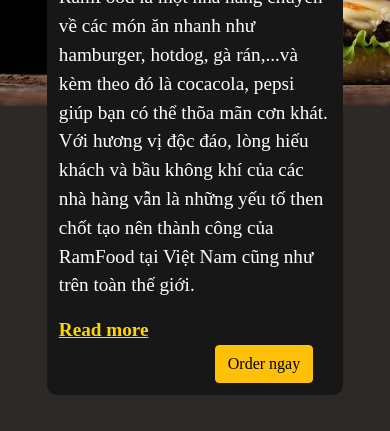
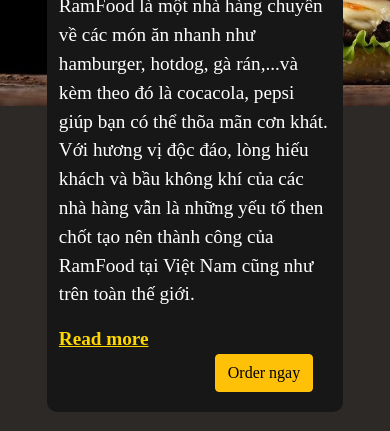
Before and after one commit to MinhKiet05/Web-ban-do-an-demo, a plain HTML site: page HTML/about.html in a window 390 px wide. Shown: the part 211-642 px from the top of the page. Drawn offline with nearby package versions, Linux system fonts and the light colour scheme.

Commit message:
Last last commit

```diff
--- a/CSS/Menu.css
+++ b/CSS/Menu.css
@@ -251,7 +251,9 @@ label {
 .card{
   margin-bottom: 5px;
 }
-
+.btnOrder a{
+  margin-right: 2px;
+}
 @media (max-width: 1000px) {
   .main{
     padding-left: 5px;
--- a/CSS/about.css
+++ b/CSS/about.css
@@ -130,20 +130,21 @@ li {
     padding-right: 10px;
 }
 .main{
-
-    height: 55.75vw;
+    min-height: 850px;
+    height: auto;
         background: url(../img/about.jpg);
           background-size: contain;
           background-repeat: no-repeat;
           background-color: rgb(44, 41, 38);
         margin-top: 98px;
-        padding-top: 1px;
+        padding-top: 10px;
   }
 .container {
     font-family: 'Times New Roman', Times, serif;
     font-size: 120%;
     background-color: rgb(23, 23, 23);
     color: white;
+    height: auto;
     padding-bottom: 5px;
     border-bottom-left-radius: 10px;
     border-bottom-right-radius: 10px;
@@ -152,7 +153,8 @@ li {
     width: 60vw;
     margin-left: 12vw;
     margin-top: 6vw;
-    padding-bottom: 12px;
+    padding-bottom: 20px;
+    margin-bottom: 100px;
   }
 
   #check {
@@ -199,120 +201,7 @@ li {
     .infomation .infomationInCountry{
       width: 100%;
     }
-  }
-
-  @media (max-width: 1000px) {
     .contact{
       flex-direction: column;
     }
-    .main{
-        height:65vw;
-    }
-    .container{
-        width: 68vw;
-    }
-}
-@media (max-width: 950px) {
-    .main{
-        height:70vw;
-    }
-    .container{
-        width: 76vw;
-    }.container{
-        width: 72vw;
-    }
-}
-@media (max-width: 950px) {
-    .main{
-        height:70vw;
-    }
-    .container{
-        width: 76vw;
-    }.container{
-        width: 68vw;
-    }
-}
-@media (max-width: 800px) {
-    .main{
-        height:75vw;
-    }
-    .container{
-        width: 76vw;
-    }
-    .infomation{
-      flex-direction: column;
-    }
-    .infomation .infomationInCountry{
-      width: 100%;
-    }
   }
-  @media (max-width: 700px) {
-    .main{
-        height:90vw;
-    }
-    .container{
-        width: 76vw;
-    }
-    .infomation{
-      flex-direction: column;
-    }
-    .infomation .infomationInCountry{
-      width: 100%;
-    }
-  }
-  @media (max-width: 650px) {
-    .main{
-        height:100vw;
-    }
-    .container{
-        width: 76vw;
-    }
-    .infomation{
-      flex-direction: column;
-    }
-    .infomation .infomationInCountry{
-      width: 100%;
-    }
-  }
-  @media (max-width: 600px) {
-    .main{
-        height:110vw;
-    }
-    .container{
-        width: 76vw;
-    }
-    .infomation{
-      flex-direction: column;
-    }
-    .infomation .infomationInCountry{
-      width: 100%;
-    }
-  }
-  @media (max-width: 550px) {
-    .main{
-        height:130vw;
-    }
-    .container{
-        width: 76vw;
-    }
-    .infomation{
-      flex-direction: column;
-    }
-    .infomation .infomationInCountry{
-      width: 100%;
-    }
-  }
-  @media (max-width: 500px) {
-    .main{
-        height:135vw;
-    }
-    .container{
-        width: 76vw;
-    }
-    .infomation{
-      flex-direction: column;
-    }
-    .infomation .infomationInCountry{
-      width: 100%;
-    }
-  }
```
Also changed, not shown: HTML/about.html (line endings or trailing spaces).
